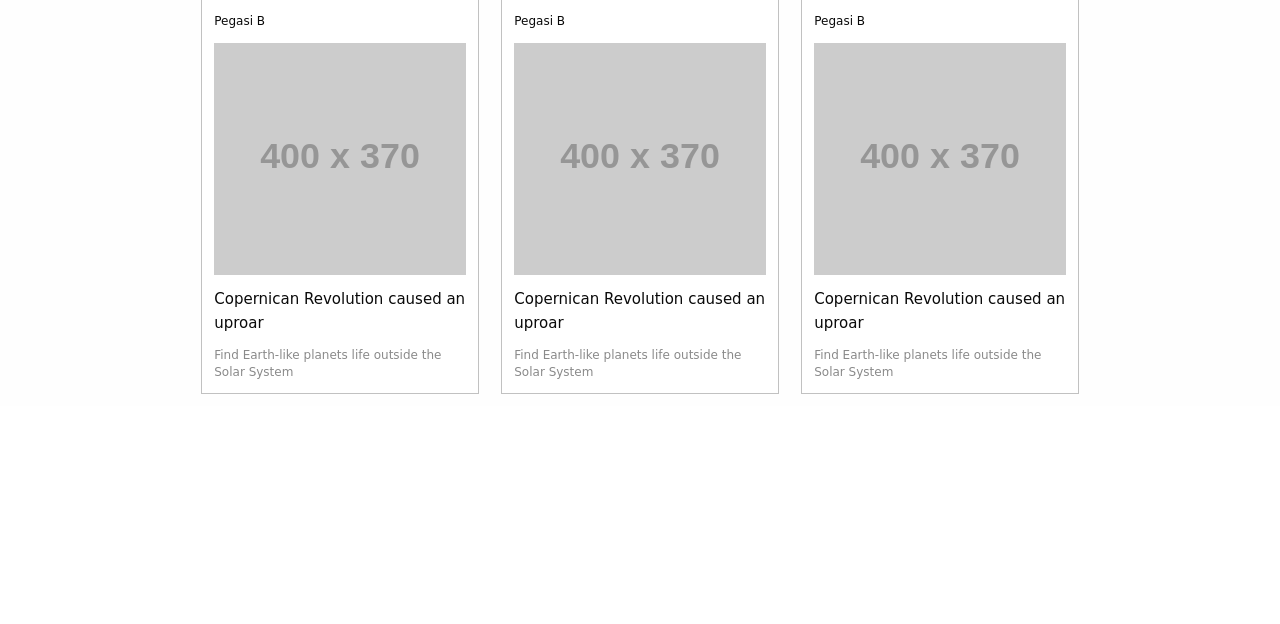
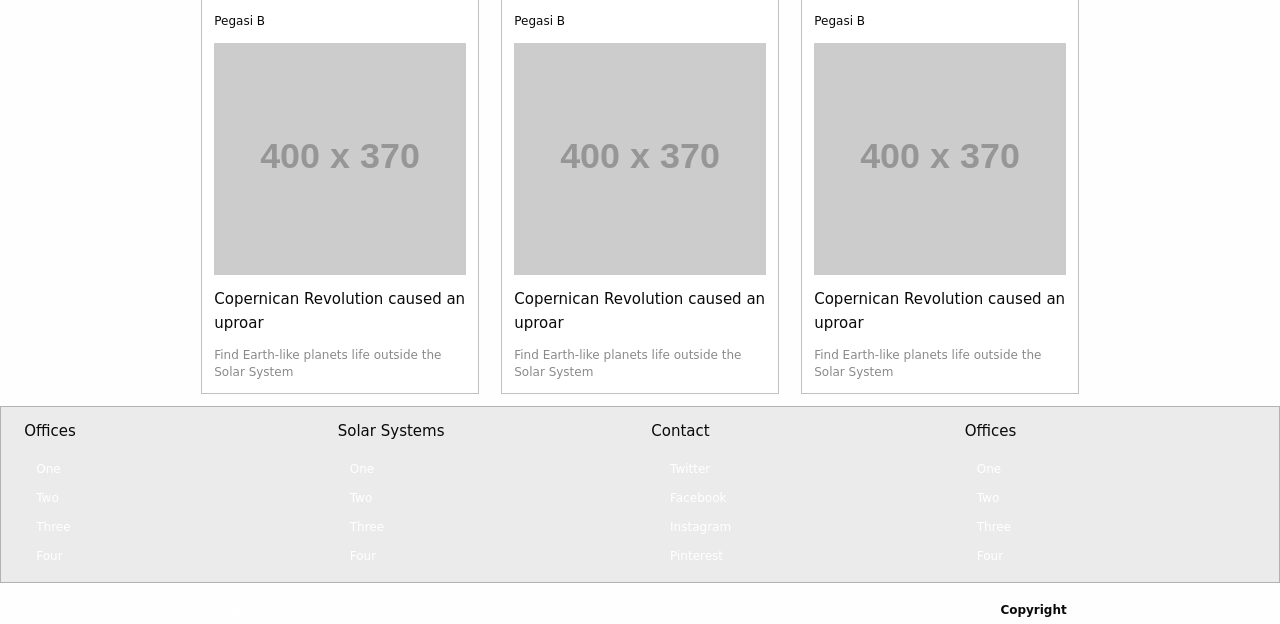
Before and after one commit to nelsonkimaiga/briclyntwo, a Django app: page / in a window 1280 px wide. Shown: the part 811-1435 px from the top of the page. Before the commit the page ends 1205 px from the top, so only its background shows below. Run offline with Django 3.2, Linux system fonts and the light colour scheme; grey boxes labelled with a size stand in for pictures from a placeholder-image service; some libraries are stand-ins or nearby versions.

Commit message:
landing footer

```diff
--- a/briclyn/templates/official/index.html
+++ b/briclyn/templates/official/index.html
@@ -99,6 +99,63 @@
 </div>
 </div>
 
+{# End of Listings #}
+
+<footer>
+  <div class="row expanded callout secondary">
+<div class="small-6 large-3 columns">
+<p class="lead">Offices</p>
+<ul class="menu vertical">
+<li><a href="#">One</a></li>
+<li><a href="#">Two</a></li>
+<li><a href="#">Three</a></li>
+<li><a href="#">Four</a></li>
+</ul>
+</div>
+<div class="small-6 large-3 columns">
+<p class="lead">Solar Systems</p>
+<ul class="menu vertical">
+<li><a href="#">One</a></li>
+<li><a href="#">Two</a></li>
+<li><a href="#">Three</a></li>
+<li><a href="#">Four</a></li>
+</ul>
+</div>
+<div class="small-6 large-3 columns">
+<p class="lead">Contact</p>
+<ul class="menu vertical">
+<li><a href="#"><i class="fi-social-twitter"></i> Twitter</a></li>
+<li><a href="#"><i class="fi-social-facebook"></i> Facebook</a></li>
+<li><a href="#"><i class="fi-social-instagram"></i> Instagram</a></li>
+<li><a href="#"><i class="fi-social-pinterest"></i> Pinterest</a></li>
+</ul>
+</div>
+<div class="small-6 large-3 columns">
+<p class="lead">Offices</p>
+<ul class="menu vertical">
+<li><a href="#">One</a></li>
+<li><a href="#">Two</a></li>
+<li><a href="#">Three</a></li>
+<li><a href="#">Four</a></li>
+</ul>
+</div>
+</div>
+<div class="row">
+<div class="medium-6 columns">
+<ul class="menu">
+<li><a href="#">Legal</a></li>
+<li><a href="#">Partner</a></li>
+<li><a href="#">Explore</a></li>
+</ul>
+</div>
+<div class="medium-6 columns">
+<ul class="menu float-right">
+<li class="menu-text">Copyright</li>
+</ul>
+</div>
+</div>
+</footer>
+
     <script src="static/js/vendor/jquery.min.js"></script>
     <script src="static/js/vendor/what-input.min.js"></script>
     <script src="static/js/foundation.min.js"></script>
```
